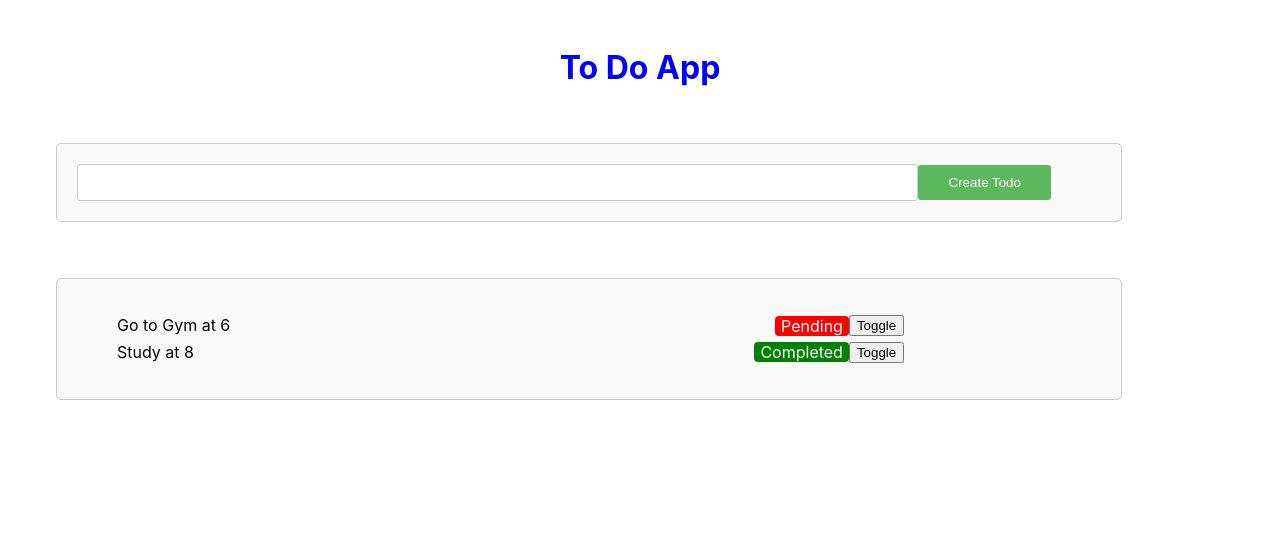
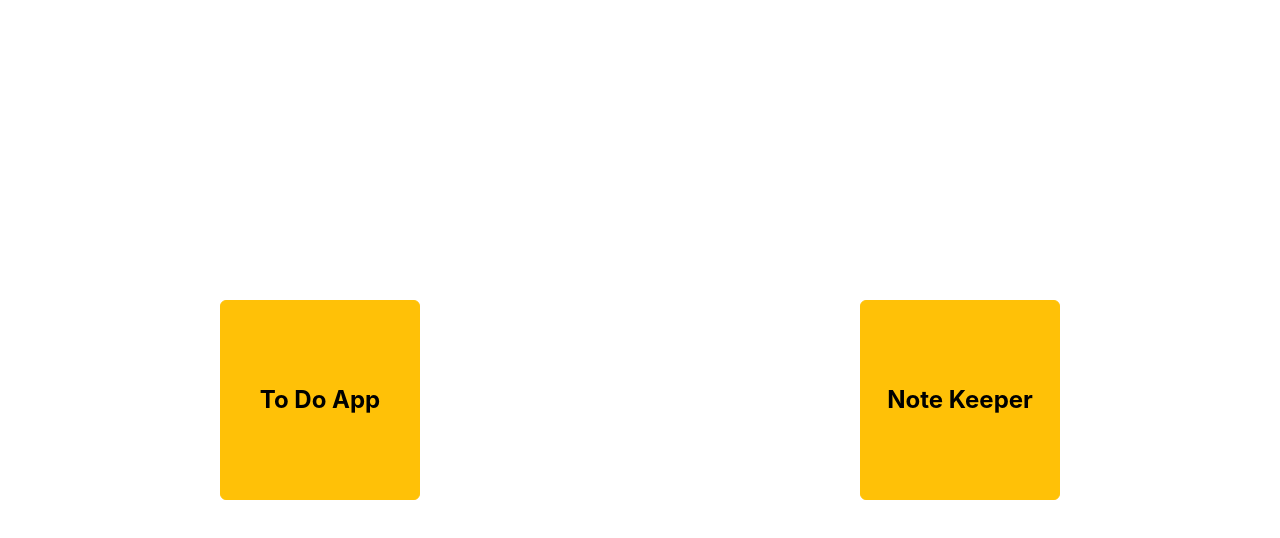
Before and after one commit to cheshta0112/TaskKeeper, a React (Create React App) app: page / in a window 1280 px wide. Shown: the top 538 px of the page. Built offline with nearby package versions, Linux system fonts and the light colour scheme.

Commit message:
added note keeper feature

```diff
--- a/package.json
+++ b/package.json
@@ -9,6 +9,7 @@
     "react": "^18.2.0",
     "react-dom": "^18.2.0",
     "react-redux": "^8.1.2",
+    "react-router-dom": "^6.15.0",
     "react-scripts": "5.0.1",
     "redux": "^4.2.1",
     "web-vitals": "^2.1.4"
--- a/public/index.html
+++ b/public/index.html
@@ -5,6 +5,12 @@
     <link rel="icon" href="%PUBLIC_URL%/favicon.ico" />
     <meta name="viewport" content="width=device-width, initial-scale=1" />
     <meta name="theme-color" content="#000000" />
+    <link
+      href="https://cdn.jsdelivr.net/npm/bootstrap@5.3.0-alpha1/dist/css/bootstrap.min.css"
+      rel="stylesheet"
+      integrity="sha384-GLhlTQ8iRABdZLl6O3oVMWSktQOp6b7In1Zl3/Jr59b6EGGoI1aFkw7cmDA6j6gD"
+      crossorigin="anonymous"
+    />
     <meta
       name="description"
       content="Web site created using create-react-app"
@@ -24,8 +30,15 @@
       work correctly both with client-side routing and a non-root public URL.
       Learn how to configure a non-root public URL by running `npm run build`.
     -->
+    <link
+      href="https://cdn.jsdelivr.net/npm/bootstrap@5.3.0-alpha1/dist/css/bootstrap.min.css"
+      rel="stylesheet"
+      integrity="sha384-GLhlTQ8iRABdZLl6O3oVMWSktQOp6b7In1Zl3/Jr59b6EGGoI1aFkw7cmDA6j6gD"
+      crossorigin="anonymous"
+    />
     <title>React App</title>
   </head>
+
   <body>
     <noscript>You need to enable JavaScript to run this app.</noscript>
     <div id="root"></div>
--- a/src/App.js
+++ b/src/App.js
@@ -1,30 +1,47 @@
-import { useState } from "react";
+import { Fragment } from "react";
 import { Provider } from "react-redux";
 import TodoForm from "./components/ToDoForm/ToDoForm";
 import TodoList from "./components/ToDoList/ToDoList";
 import { store } from "./redux/store";
+import { BrowserRouter, Routes, Route } from "react-router-dom";
 
 import "./App.css";
+import NoteForm from "./components/NoteForm/NoteForm";
+import NoteList from "./components/NoteList/NoteList";
+import Home from "./components/Home/Home";
+import NavBar from "./components/NavBar/NavBar";
 
 function App() {
-  const [todos, setTodos] = useState([]);
-
-  const createTodo = (text) => {
-    setTodos([...todos, { id: todos.length + 1, text, completed: false }]);
-  };
-
-  const toggleTodo = (index) => {
-    const list = [...todos];
-    list[index].completed = !list[index].completed;
-    setTodos(list);
-  };
-
   return (
     <div>
-      <h1>To Do App</h1>
       <Provider store={store}>
-        <TodoForm onCreateTodo={createTodo} />
-        <TodoList todos={todos} onToggle={toggleTodo} />
+        <BrowserRouter>
+          <Routes>
+            <Route path="" element={<Home />}></Route>
+            <Route
+              path="todo"
+              element={
+                <Fragment>
+                  <NavBar />
+                  <h1>To Dos</h1>
+                  <TodoForm />
+                  <TodoList />
+                </Fragment>
+              }
+            ></Route>
+            <Route
+              path="notes"
+              element={
+                <Fragment>
+                  <NavBar />
+                  <h1>Notes</h1>
+                  <NoteForm />
+                  <NoteList />
+                </Fragment>
+              }
+            ></Route>
+          </Routes>
+        </BrowserRouter>
       </Provider>
     </div>
   );
--- /dev/null
+++ b/src/components/Home/Home.css
@@ -0,0 +1,17 @@
+.home-container {
+  display: flex;
+  height: 100vh;
+  justify-content: space-around;
+  align-items: center;
+}
+
+.link {
+  display: flex !important;
+  font-size: x-large !important;
+  font-weight: bold !important;
+  height: 100%;
+  justify-content: center;
+  align-items: center;
+  height: 200px;
+  width: 200px;
+}
--- /dev/null
+++ b/src/components/Home/Home.js
@@ -0,0 +1,16 @@
+import "./Home.css";
+
+function Home() {
+  return (
+    <div className="home-container">
+      <a href="todo" className="btn btn-warning link">
+        To Do App
+      </a>
+      <a href="notes" className="btn btn-warning link">
+        Note Keeper
+      </a>
+    </div>
+  );
+}
+
+export default Home;
--- /dev/null
+++ b/src/components/NavBar/NavBar.css
@@ -0,0 +1,3 @@
+.nav-item {
+  width: 70px;
+}
--- /dev/null
+++ b/src/components/NavBar/NavBar.js
@@ -0,0 +1,40 @@
+import "./NavBar.css";
+
+function NavBar() {
+  return (
+    <nav class="navbar navbar-expand-lg bg-body-tertiary">
+      <div class="container-fluid">
+        <a class="navbar-brand" href="/">
+          Utility Apps
+        </a>
+        <button
+          class="navbar-toggler"
+          type="button"
+          data-bs-toggle="collapse"
+          data-bs-target="#navbarSupportedContent"
+          aria-controls="navbarSupportedContent"
+          aria-expanded="false"
+          aria-label="Toggle navigation"
+        >
+          <span class="navbar-toggler-icon"></span>
+        </button>
+        <div class="collapse navbar-collapse" id="navbarSupportedContent">
+          <ul class="navbar-nav me-auto mb-2 mb-lg-0">
+            <li class="nav-item">
+              <a class="nav-link active" aria-current="page" href="todo">
+                To Do
+              </a>
+            </li>
+            <li class="nav-item">
+              <a class="nav-link active" aria-current="page" href="notes">
+                Note
+              </a>
+            </li>
+          </ul>
+        </div>
+      </div>
+    </nav>
+  );
+}
+
+export default NavBar;
--- /dev/null
+++ b/src/components/NoteForm/NoteForm.js
@@ -0,0 +1,30 @@
+import { useState } from "react";
+import "./NoteForm.css";
+
+function NoteForm({ onCreateNote }) {
+  const [NoteText, setNoteText] = useState("");
+
+  const handleSubmit = (e) => {
+    e.preventDefault();
+    onCreateNote(NoteText);
+    setNoteText("");
+  };
+
+  return (
+    <div className="container">
+      <form onSubmit={handleSubmit}>
+        <textarea
+          type="text"
+          className="form-control mb-3"
+          value={NoteText}
+          onChange={(e) => setNoteText(e.target.value)}
+        />
+        <button className="btn btn-success float-end" type="submit">
+          Create Note
+        </button>
+      </form>
+    </div>
+  );
+}
+
+export default NoteForm;
--- /dev/null
+++ b/src/components/NoteList/NoteList.css
@@ -0,0 +1,12 @@
+li {
+  display: flex;
+  justify-content: space-between;
+}
+
+.note-content {
+  width: 60%;
+}
+
+button {
+  height: fit-content;
+}
--- /dev/null
+++ b/src/components/NoteList/NoteList.js
@@ -0,0 +1,20 @@
+import "./NoteList.css";
+
+function NoteList() {
+  const notes = [];
+  return (
+    <div className="container">
+      <ul>
+        {notes.map((note, index) => (
+          <li>
+            <p>{note.createdOn.toLocaleDateString()}</p>
+            <p className="note-content">{note.text}</p>
+            <button className="btn btn-danger">Delete</button>
+          </li>
+        ))}
+      </ul>
+    </div>
+  );
+}
+
+export default NoteList;
--- a/src/components/ToDoForm/ToDoForm.css
+++ b/src/components/ToDoForm/ToDoForm.css
@@ -1,31 +1,3 @@
-/* ToDoForm.css */
-
 .container {
-  margin: 20px;
-  padding: 20px;
-  border: 1px solid #ccc;
-  border-radius: 5px;
-  background-color: #f9f9f9;
-  width: 80%;
+  margin: 56px !important;
 }
-
-.form-control {
-  width: 80%;
-  padding: 10px;
-  border: 1px solid #ccc;
-  border-radius: 3px;
-}
-
-.btn-success {
-  width: 13%;
-  background-color: #5cb85c;
-  color: #fff;
-  border: none;
-  padding: 10px 20px;
-  border-radius: 3px;
-  cursor: pointer;
-}
-
-.btn-success:hover {
-  background-color: #449d44;
-}
```
Also changed, not shown: src/components/NoteForm/NoteForm.css (added), 1 other file (tests, documents, lock files or other folders).
